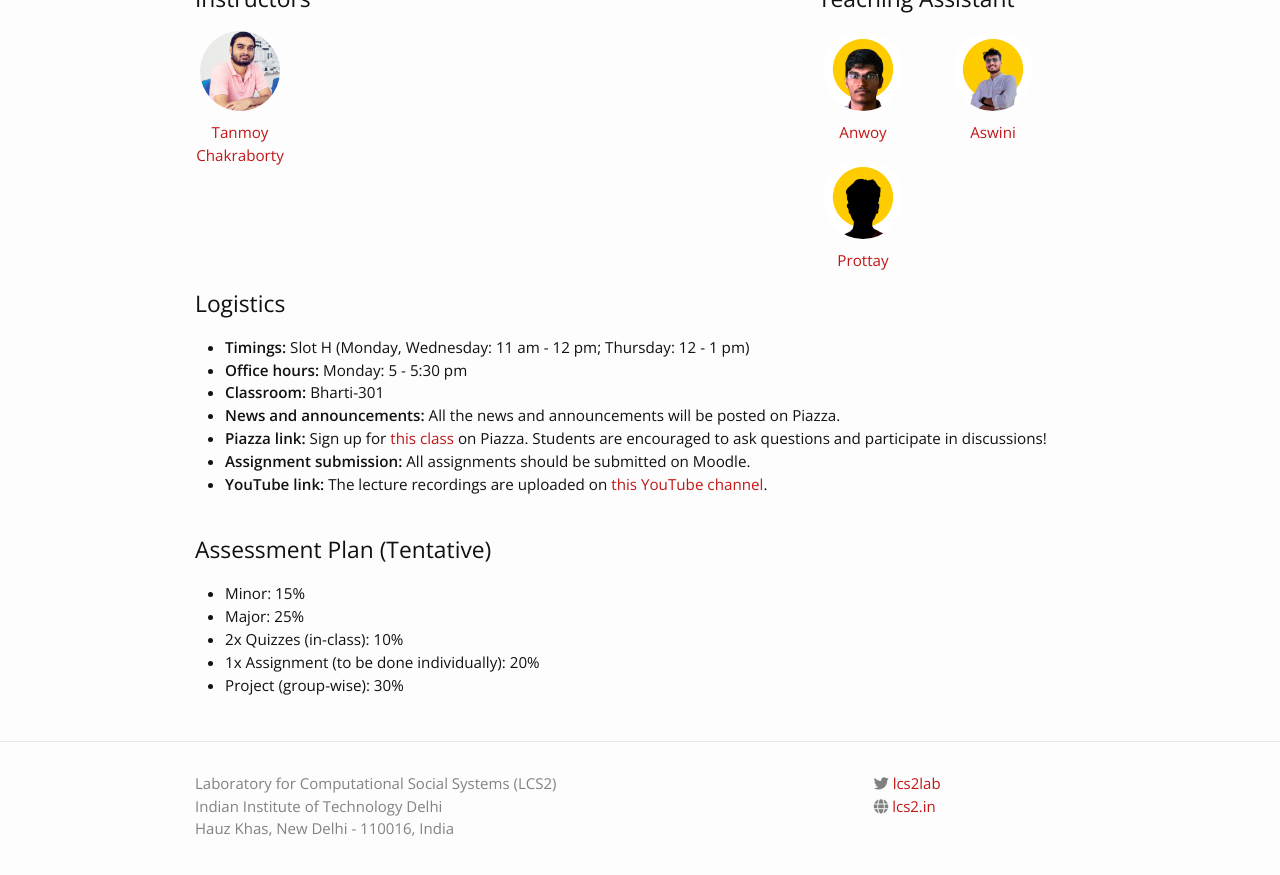
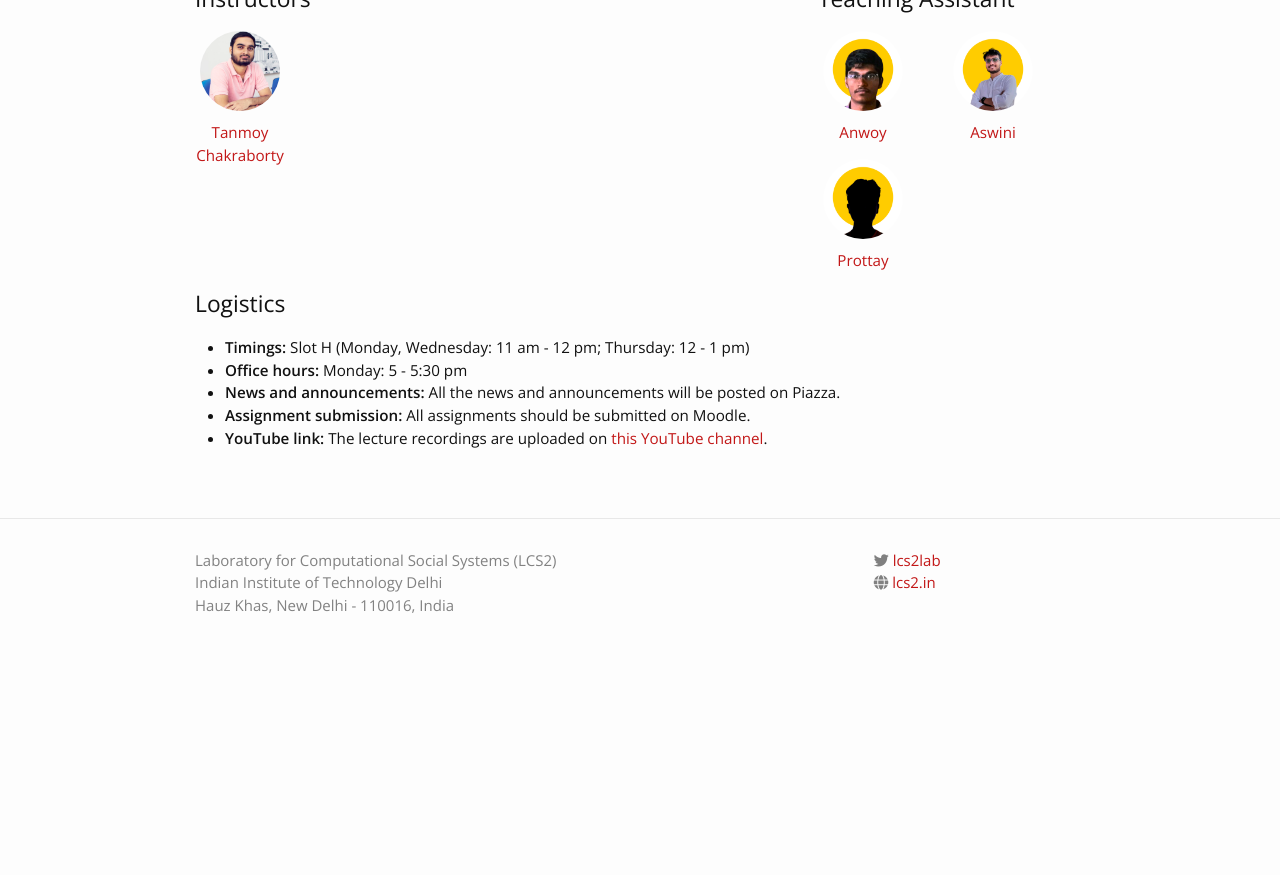
Before and after one commit to lcs2-iitd/ELL8299-2501, a Jekyll site: the page built from index.md, in a window 1280 px wide and 900 px high, scrolled down 1062 px. Shown: the top 875 px of the window. Built offline with Jekyll 4.4.1, drawn with Linux system fonts in a browser that asks for light colours; nearby versions of some CDN libraries; after the commit the page ends 1738 px from its top, so only the background shows below that.

Commit message:
Update home.html

```diff
--- a/_layouts/home.html
+++ b/_layouts/home.html
@@ -4,7 +4,8 @@ layout: default
 
 <div class="home">
 
-    <h1>{{ site.course_name }} <br/> <span style="font-size: 20px;color: #0006;"> {{ site.course_semester }} | <b><a href="https://forms.gle/A3ZpHd3sB4ErSMA79">Subscribe</a> to Newsletter!</b></span></h1>
+    <h1>{{ site.course_name }} <br /> <span style="font-size: 20px;color: #0006;"> {{ site.course_semester }} | <b><a
+                    href="https://forms.gle/A3ZpHd3sB4ErSMA79">Subscribe</a> to Newsletter!</b></span></h1>
 
     {% include announcements.html %}
     <!-- <br />
@@ -17,13 +18,20 @@ layout: default
 
     <!-- {{ content }} -->
 
-    {% if site.data.previous_offering and site.data.previous_offering.offerings and site.data.previous_offering.offerings.size > 0 %}
+    {% if site.data.previous_offering and site.data.previous_offering.offerings and
+    site.data.previous_offering.offerings.size > 0 %}
     <h2>Previous Offerings</h2>
     <p>
-            The course was previously offered in 2024, and the course material is available online. You can find the course materials <a href="https://lcs2.in/llm2401">here</a>. The course was offered by Prof. Tanmoy Chakraborty. This course is designed to teach the students about recent advances in the field LLMs, building gradually from the basics. While it is impossible to teach about all recent research, more so in case of a field advancing as rapidly as LLMs, we will try our best to cover the important and well-established topics.
+        The course was previously offered in 2024, and the course material is available online. You can find the course
+        materials <a href="https://lcs2.in/llm2401">here</a>. The course was offered by Prof. Tanmoy Chakraborty. This
+        course is designed to teach the students about recent advances in the field LLMs, building gradually from the
+        basics. While it is impossible to teach about all recent research, more so in case of a field advancing as
+        rapidly as LLMs, we will try our best to cover the important and well-established topics.
     </p>
     <p>
-            The NLP course offered by Prof. Tanmoy is ideally a precursor to this course. We will spend more time on the advanced concepts in this course and will go into a considerable depth, unlike NLP course where more time is spent on the basics. You can consider looking into the previous offerings of the basic NLP course:
+        The NLP course offered by Prof. Tanmoy is ideally a precursor to this course. We will spend more time on the
+        advanced concepts in this course and will go into a considerable depth, unlike NLP course where more time is
+        spent on the basics. You can consider looking into the previous offerings of the basic NLP course:
     </p>
     <ul class="previous-offerings">
         {% for offer in site.data.previous_offering.offerings %}
@@ -78,20 +86,22 @@ layout: default
         <ul>
             <li><b>Timings:</b> Slot H (Monday, Wednesday: 11 am - 12 pm; Thursday: 12 - 1 pm)</li>
             <li><b>Office hours:</b> Monday: 5 - 5:30 pm</li>
-      <li><b>Classroom:</b> Bharti-301</li>
+            <!-- <li><b>Classroom:</b> Bharti-301</li> -->
             <li><b>News and announcements:</b> All the news and announcements will be posted on Piazza.</li>
-        <li><b>Piazza link:</b> Sign up for <a href="https://piazza.com/iitd.ac.in/fall2024/ell881ail821">this class</a> on Piazza. Students are encouraged to ask questions and participate in discussions!</li>
+            <!-- <li><b>Piazza link:</b> Sign up for <a href="https://piazza.com/iitd.ac.in/fall2024/ell881ail821">this
+                    class</a> on Piazza. Students are encouraged to ask questions and participate in discussions!</li> -->
             <li><b>Assignment submission:</b> All assignments should be submitted on Moodle.</li>
-        <li><b>YouTube link:</b> The lecture recordings are uploaded on  <a href="https://www.youtube.com/@lcs2575">this YouTube channel</a>.</li>
+            <li><b>YouTube link:</b> The lecture recordings are uploaded on <a
+                    href="https://www.youtube.com/@lablcs2">this YouTube channel</a>.</li>
         </ul>
-<br/>
-<h2>Assessment Plan (Tentative)</h2>
+        <br />
+        <!-- <h2>Assessment Plan (Tentative)</h2>
         <ul>
             <li>Minor: 15%</li>
             <li>Major: 25%</li>
             <li>2x Quizzes (in-class): 10%</li>
             <li>1x Assignment (to be done individually): 20%</li>
             <li>Project (group-wise): 30%</li>
-    </ul>
+        </ul> -->
     </div>
 </div>
```
Lines whose indentation alone changed are shown as unchanged.
